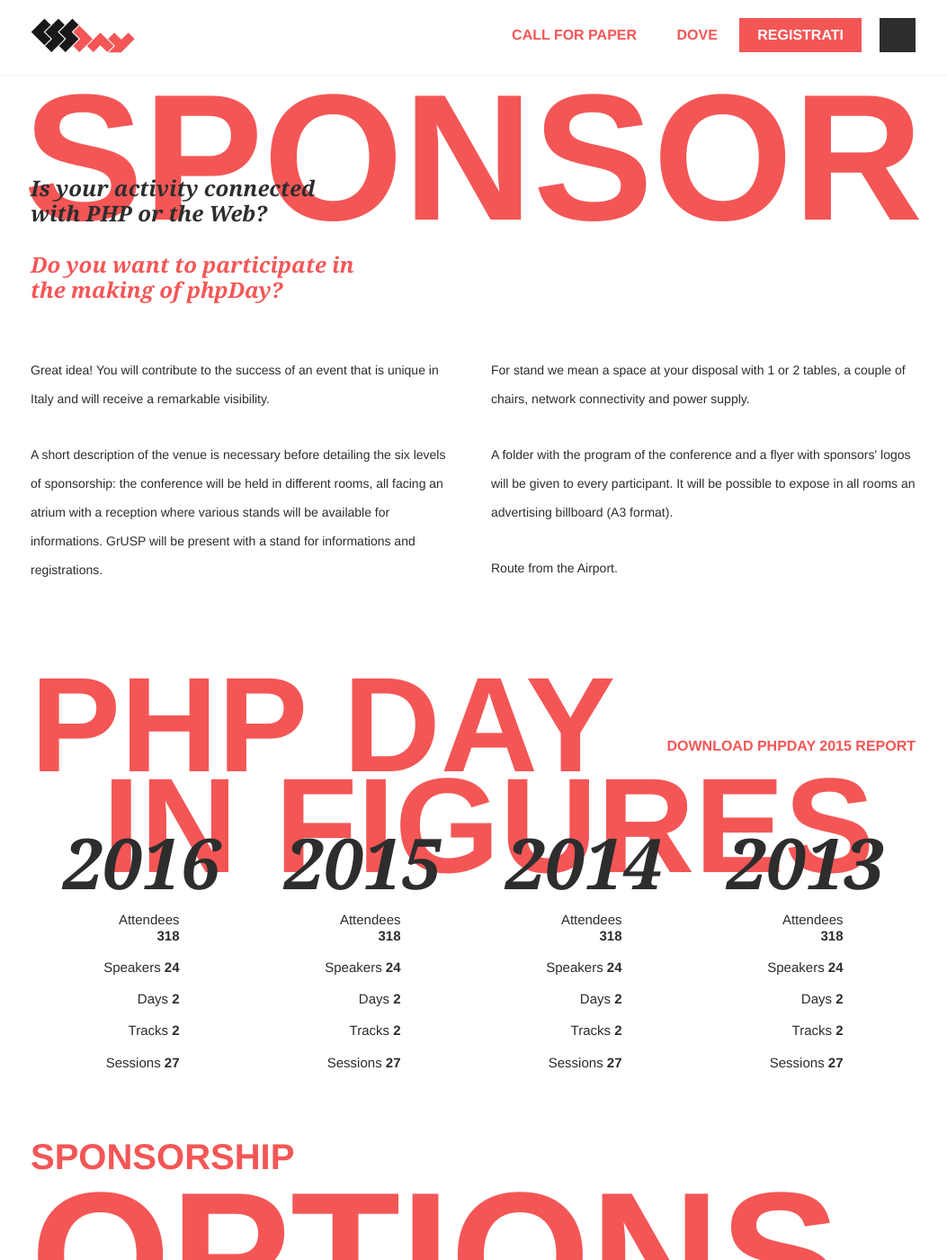
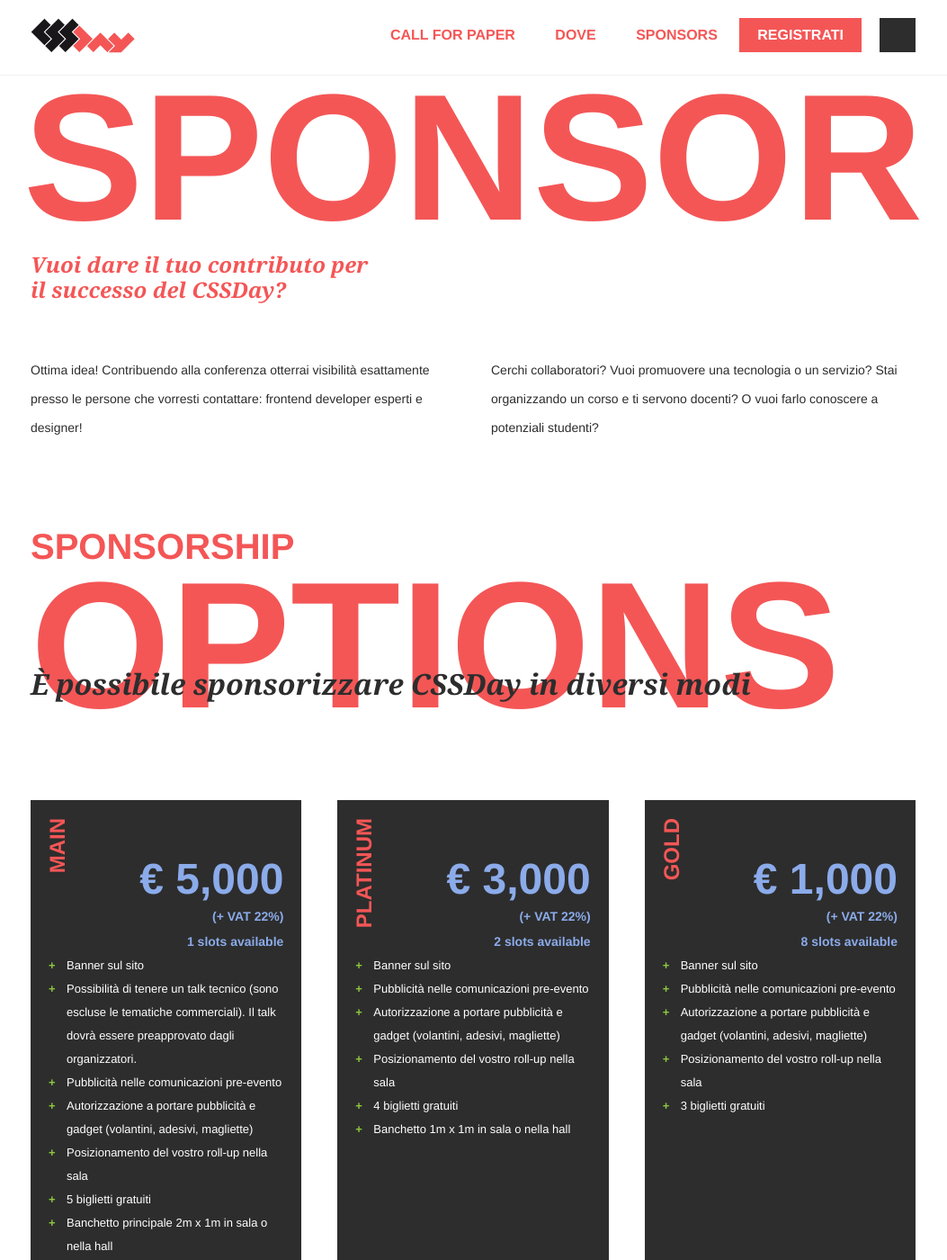
Before and after one commit to francescolaffi/2018.cssday.it, a Jekyll site: the page built from sponsor.html, in a window 1280 px wide and 1400 px high. Shown: the whole window at 90% size, without its empty margins (114-1167 px from the left). Built offline with Jekyll 4.4.1, drawn with Linux system fonts in a browser that asks for light colours; some web fonts are replaced; some of the changed text lies outside the part shown.

Commit message:
Update sponsor page

```diff
--- a/_data/sponsors.yml
+++ b/_data/sponsors.yml
@@ -3,54 +3,35 @@
 # img/sponsors/guide.pdf
 
 pdf:
-call_for_sponsor: false
+call_for_sponsor: true
 
 main:
-  price: € 10,000
+  price: € 5,000
   offer:
-    - 1 dedicated session (30 mins max)
-    - Access to opt-in attendees list
-    - One direct email marketing campaign
-    - Your logo on conference programme
-    - Your logo on conference rollups
-    - Your own rollups in two rooms
-    - Stand (table 2m x 1m)
-    - Your own flyer and/or gadget in folder
-    - 5 free tickets
-    - 5 tickets with 50% discount
+    - Banner sul sito
+    - Possibilità di tenere un talk tecnico (sono escluse le tematiche commerciali).
+      Il talk dovrà essere preapprovato dagli organizzatori.
+    - Pubblicità nelle comunicazioni pre-evento
+    - Autorizzazione a portare pubblicità e gadget (volantini, adesivi, magliette)
+    - Posizionamento del vostro roll-up nella sala
+    - 5 biglietti gratuiti
+    - Banchetto principale 2m x 1m in sala o nella hall
   max: 1
   list:
     -
       url: http://www.ideato.it?utm_source=cssday2018
       image: ideato.svg
 
-diamond:
-  price: € 5,000
-  offer:
-    - Access to opt-in attendees list
-    - One direct email marketing campaign
-    - Your logo on conference programme
-    - Your logo on conference rollups
-    - Your own rollups in two rooms
-    - Stand (table 2m x 1m)
-    - Your own flyer and/or gadget in folder
-    - 5 free tickets
-    - 5 tickets with 50% discount
-  max: 0
-
-
 platinum:
   price: € 3,000
   offer:
-    - 1 dedicated session (30 mins max)
-    - Access to opt-in attendees list
-    - One direct email marketing campaign
-    - Your logo on conference programme
-    - Your logo on conference rollups
-    - Your own rollups in two rooms
-    - Stand (table 2m x 1m)
-    - 5 tickets with 50% discount
-  max: 0
+    - Banner sul sito
+    - Pubblicità nelle comunicazioni pre-evento
+    - Autorizzazione a portare pubblicità e gadget (volantini, adesivi, magliette)
+    - Posizionamento del vostro roll-up nella sala
+    - 4 biglietti gratuiti
+    - Banchetto 1m x 1m in sala o nella hall
+  max: 2
   list:
     -
       url: http://www.kerning.it
@@ -62,30 +43,29 @@
 gold:
   price: € 1,000
   offer:
-    - 1 dedicated session (30 mins max)
-    - Access to opt-in attendees list
-    - One direct email marketing campaign
-    - Your logo on conference programme
-    - Your logo on conference rollups
-    - 5 tickets with 50% discount
-  max: 0
+    - Banner sul sito
+    - Pubblicità nelle comunicazioni pre-evento
+    - Autorizzazione a portare pubblicità e gadget (volantini, adesivi, magliette)
+    - Posizionamento del vostro roll-up nella sala
+    - 3 biglietti gratuiti
+  max: 8
   list:
 
 silver:
   price: € 500
   offer:
-    - 1 dedicated session (30 mins max)
-    - Access to opt-in attendees list
-    - One direct email marketing campaign
-    - Your logo on conference programme
-    - 5 tickets with 50% discount
-  max: 0
+    - Banner sul sito
+    - Pubblicità nelle comunicazioni pre-evento
+    - Autorizzazione a portare pubblicità e gadget (volantini, adesivi, magliette)
+    - 2 biglietti gratuiti
+  max: 16
   list:
 
 bronze:
   price: € 300
   offer:
-    - Your logo on conference programme
-    - 2 tickets with 50% discount
-  max: 8
+    - Banner sul sito
+    - Autorizzazione a portare pubblicità e gadget (volantini, adesivi, magliette)
+    - 1 biglietto gratuito
+  max: 32
   list:
--- a/_includes/sponsor/intro.html
+++ b/_includes/sponsor/intro.html
@@ -2,32 +2,22 @@
   <h1 class="sponsor-intro__title">Sponsor</h1>
   <div class="limit">
     <h3 class="sponsor-intro__question">
-      Is your activity connected<br>
-      with PHP or the Web?
+      <br /><br />
       <span class="sponsor-intro__question-red">
-        Do you want to participate in<br>
-        the making of phpDay?
+        Vuoi dare il tuo contributo per<br>
+        il successo del {{ site.data.conference.name }}?
       </span>
     </h3>
 
     <div class="sponsor-intro__row">
       <div class="sponsor-intro__row-column">
         <p class="sponsor-intro__text">
-          Great idea! You will contribute to the success of an event that is unique in Italy and will receive a remarkable visibility.
-        </p>
-        <p class="sponsor-intro__text">
-          A short description of the venue is necessary before detailing the six levels of sponsorship: the conference will be held in different rooms, all facing an atrium with a reception where various stands will be available for informations. GrUSP will be present with a stand for informations and registrations.
+          Ottima idea! Contribuendo alla conferenza otterrai visibilità esattamente presso le persone che vorresti contattare: frontend developer esperti e designer!
         </p>
       </div>
       <div class="sponsor-intro__row-column">
         <p class="sponsor-intro__text">
-          For stand we mean a space at your disposal with 1 or 2 tables, a couple of chairs, network connectivity and power supply.<br>
-        </p>
-        <p class="sponsor-intro__text">
-          A folder with the program of the conference and a flyer with sponsors' logos will be given to every participant. It will be possible to expose in all rooms an advertising billboard (A3 format).<br>
-        </p>
-        <p class="sponsor-intro__text">
-          Route from the Airport.
+          Cerchi collaboratori? Vuoi promuovere una tecnologia o un servizio? Stai organizzando un corso e ti servono docenti? O vuoi farlo conoscere a potenziali studenti?
         </p>
       </div>
     </div>
--- a/_includes/sponsor/sponsorship.html
+++ b/_includes/sponsor/sponsorship.html
@@ -7,29 +7,7 @@
       Options
     </div>
     <div class="sponsorship__you-can">
-      You can sponsor phpDay in several ways:
+      È possibile sponsorizzare {{ site.data.conference.name }} in diversi modi
     </div>
-
-    <div class="sponsorship__row">
-      <div class="sponsorship__row-column">
-        <h4 class="sponsorship__text-title">
-          Special events
-        </h4>
-        <p class="sponsorship__text">
-          During the conference there are various moments for social aggregation between participants: coffee breaks, lunch, social night, speaker's dinners and pre-dinner aperitifs. Please get in touch with us to arrange the options that best suits your needs, or to share a brilliant sponsoring idea.
-        </p>
-      </div>
-      <div class="sponsorship__row-column">
-        <h4 class="sponsorship__text-title">
-          Full packages
-        </h4>
-        <p class="sponsorship__text">
-          You can also choose between one of the following sponsorship packages.
-          You can pay via paypal clicking on the button, or you can send an international money transfer using these codes:<br>
-          IBAN <b>IT69G0200811773000104073614</b><br>
-          SWIFT/BIC <b>UNCRITM1M067</b>
-        </p>
-      </div>
-    </div>
+  </div>
 </div>
-</div>
--- a/sponsor.html
+++ b/sponsor.html
@@ -3,7 +3,6 @@
 ---
 
 {% include sponsor/intro.html %}
-{% include sponsor/report.html %}
 {% include sponsor/sponsorship.html %}
 {% include sponsor/options.html %}
 {% include index/newsletter.html %}
```
